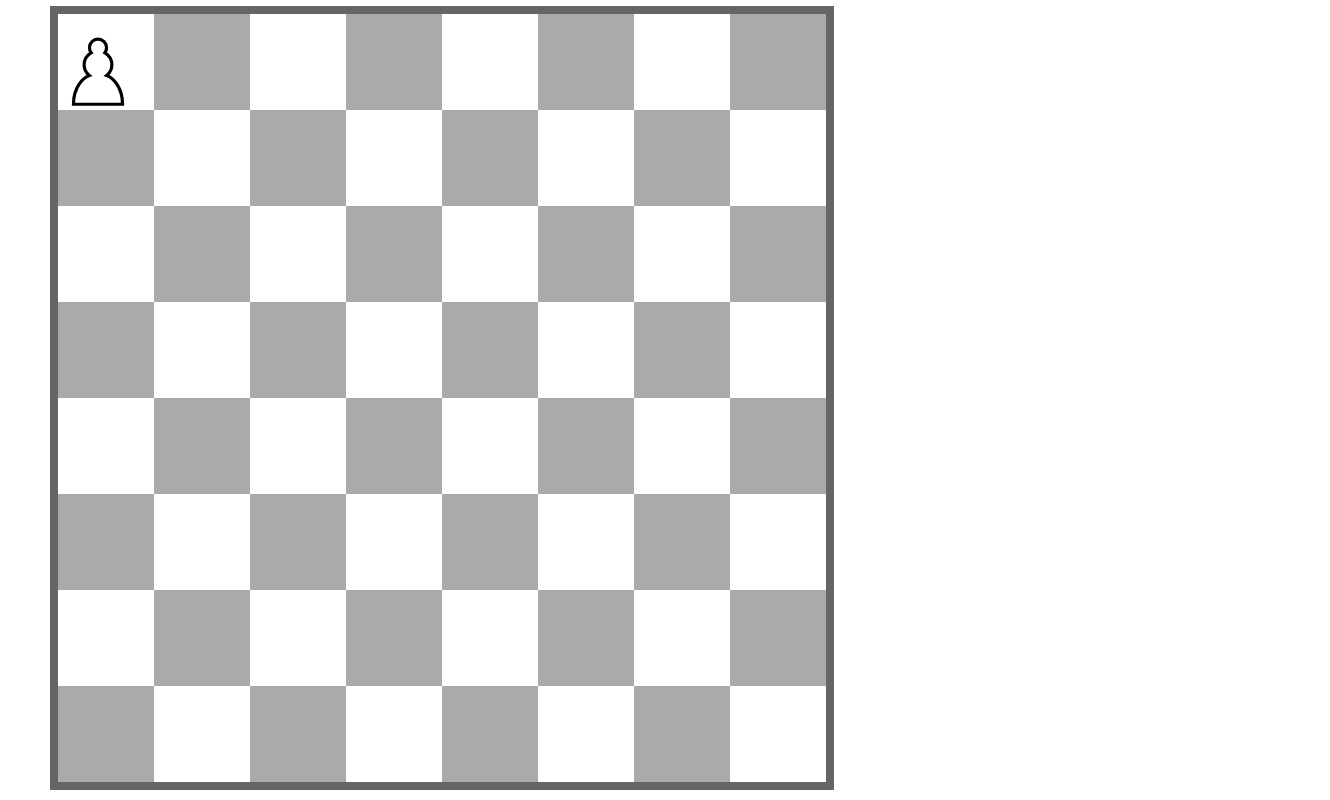
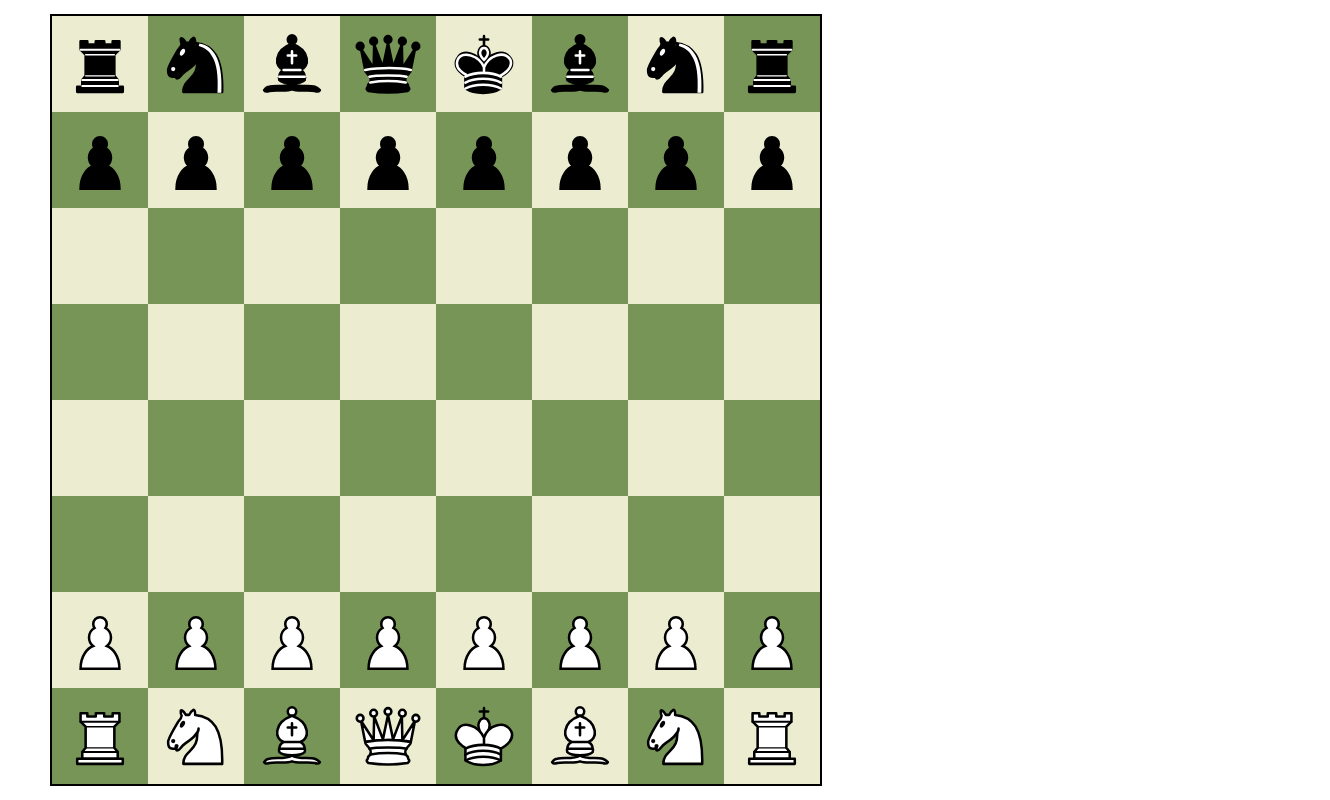
Before and after one commit to Samarth-Nasnodkar/multiplayer-chess, a React (Create React App) app: page / in a window 1280 px wide. Shown: the whole page, 1330 px wide, since content can reach past the window. Built offline with nearby package versions, Linux system fonts and the light colour scheme.

Commit message:
board looks good :)

```diff
--- /dev/null
+++ b/src/components/BoardTile.tsx
@@ -0,0 +1,41 @@
+import React, { useEffect, useState } from 'react';
+import '../styles/BoardTile.css';
+
+interface BoardTileProps {
+  pieceName: string,
+  bg: boolean,
+};
+
+const BoardTile = (props: BoardTileProps) => {
+  let [tilePiece, setTilePiece] = useState('');
+  useEffect(() => {
+    if (props.pieceName === '.') return;
+    let pname = '';
+    if (props.pieceName[0] == 'P') {
+      pname = 'pawn';
+    } else if (props.pieceName[0] == 'R') {
+      pname = 'rook';
+    } else if (props.pieceName[0] == 'N') {
+      pname = 'knight';
+    } else if (props.pieceName[0] == 'B') {
+      pname = 'bishop';
+    } else if (props.pieceName[0] == 'K') {
+      pname = 'king';
+    } else if (props.pieceName[0] == 'Q') {
+      pname = 'queen';
+    }
+    pname += '-' + props.pieceName[1];
+    const importedIcon = import(`../assets/images/pieces/${pname}.svg`);
+    importedIcon.then((icon) => {
+      setTilePiece(icon.default);
+    });
+  }, []);
+  const bgColor = props.bg ? '#779556': '#ebecd0';
+  return (
+    <div className='board-tile' style={{backgroundColor: bgColor}}>
+      {props.pieceName !== '.' && <img alt='piece' src={tilePiece}></img>}
+    </div>
+  );
+}
+
+export default BoardTile;
--- a/src/components/Game.tsx
+++ b/src/components/Game.tsx
@@ -2,26 +2,29 @@ import React from 'react';
 import { useState } from 'react';
 import '../styles/Game.css';
 import Board from '../assets/images/board.svg';
-import Pawn from '../assets/images/pieces/pawn-w.svg';
+import BoardTile from './BoardTile';
 
 const Game = () => {
   const [board, setBoard] = useState([
-    ['R', 'N', 'B', 'Q', 'K', 'B', 'N', 'R'],
-    ['P', 'P', 'P', 'P', 'P', 'P', 'P', 'P'],
+    ['Rb', 'Nb', 'Bb', 'Qb', 'Kb', 'Bb', 'Nb', 'Rb'],
+    ['Pb', 'Pb', 'Pb', 'Pb', 'Pb', 'Pb', 'Pb', 'Pb'],
     ['.', '.', '.', '.', '.', '.', '.', '.'],
     ['.', '.', '.', '.', '.', '.', '.', '.'],
     ['.', '.', '.', '.', '.', '.', '.', '.'],
     ['.', '.', '.', '.', '.', '.', '.', '.'],
-    ['P', 'P', 'P', 'P', 'P', 'P', 'P', 'P'],
-    ['R', 'N', 'B', 'Q', 'K', 'B', 'N', 'R'],
+    ['Pw', 'Pw', 'Pw', 'Pw', 'Pw', 'Pw', 'Pw', 'Pw'],
+    ['Rw', 'Nw', 'Bw', 'Qw', 'Kw', 'Bw', 'Nw', 'Rw'],
   ]);
   return (
     <div className='game'>
       <div className="board">
-        <img src={Board} alt='board'/>
-      </div>
-      <div className="piece">
-        <img src={Pawn} alt='board'/>
+        {board.map((row, i) => {
+          let light = i % 2 === 0;
+          return row.map((piece, j) => {
+            light = !light;
+            return <BoardTile pieceName={piece} key={i * 8 + j} bg={light}></BoardTile>
+          });
+        })}
       </div>
     </div>
   );
--- /dev/null
+++ b/src/styles/BoardTile.css
@@ -0,0 +1,11 @@
+.board-tile {
+  background-color: 'red';
+  display: flex;
+  justify-content: center;
+  align-items: center;
+}
+
+.board-tile img {
+  height: 80%;
+  width: 80%;
+}
--- a/src/styles/Game.css
+++ b/src/styles/Game.css
@@ -1,25 +1,16 @@
 .game {
   display: flex;
   flex-direction: row;
+  justify-content: flex-start;
+  align-items: center;
   height: 100%;
   width: 100%;
-  justify-content: flex-start;
-  align-items: center;
-  padding-left: 50px;
 }
 
 .board {
-  z-index: 1;
+  margin-left: 50px;
+  border: 2px solid black;
+  display: grid;
+  grid-template-columns: repeat(8, 96px);
+  grid-template-rows: repeat(8, 96px);
 }
-
-.piece {
-  position: absolute;
-  top: 20px;
-  left: 50px;
-  z-index: 2;
-}
-
-.piece img {
-  width: 96px;
-  height: 96px;
-}
```
